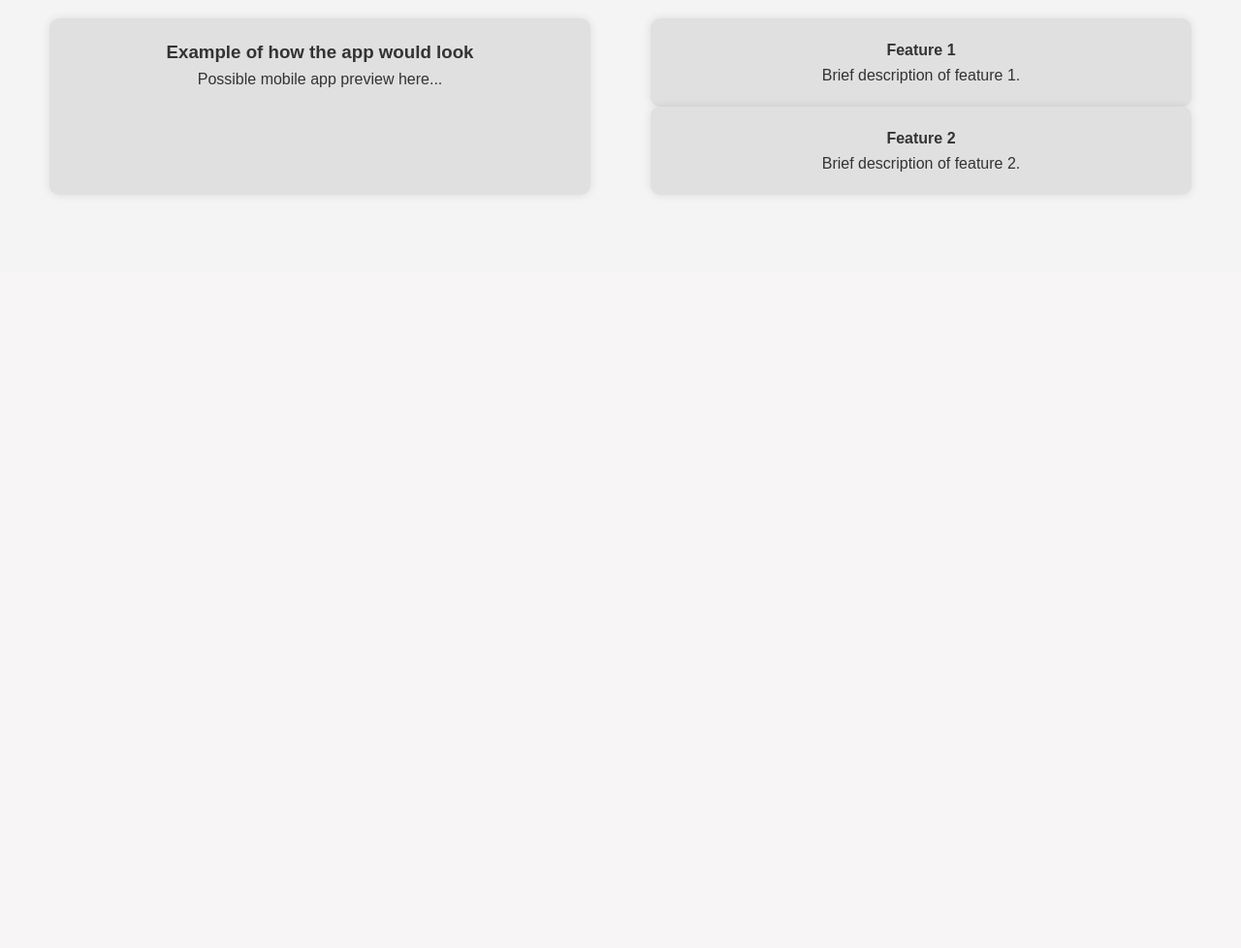
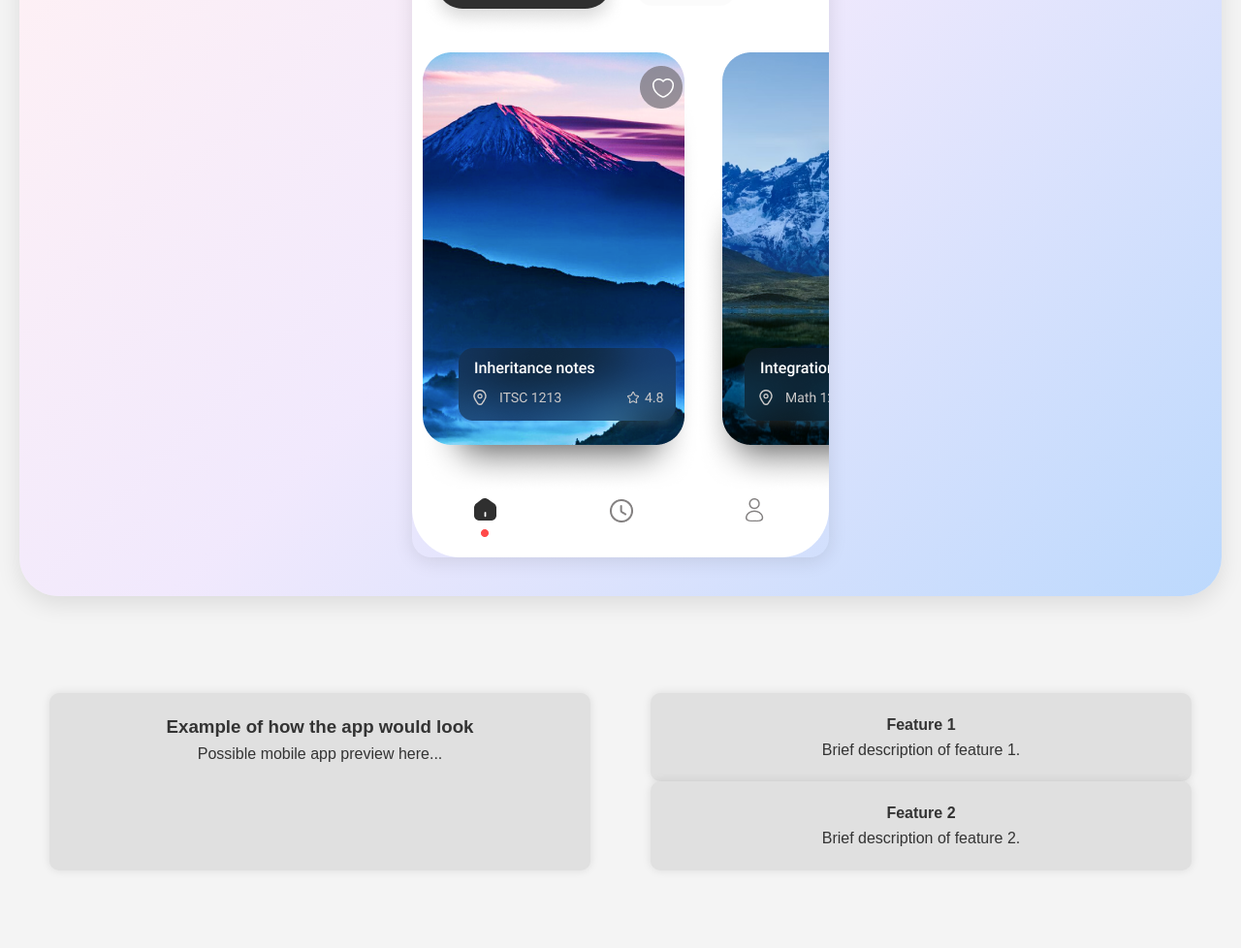
Before and after one commit to Muhamed530/StudyBunny, a Python web app: template templates/index.html in a window 1280 px wide. Shown: the part 957-1935 px from the top of the page at 97% size. Before the commit the page ends 1159 px from the top, so only its background shows below. Run offline with Jinja, Linux system fonts and the light colour scheme; the template is opened without the code that fills it, so the values that code supplies are empty.

Commit message:
Final Hero IMG

```diff
--- a/static/css/home.css
+++ b/static/css/home.css
@@ -2,6 +2,7 @@
 body {
     margin: 0;
     padding: 0;
+    overflow-x: hidden;
 }
 
 /* Navbar Styling */
@@ -84,77 +85,96 @@ body {
 /* Hero Section */
 .hero {
     display: flex;
-    justify-content: center;
-    align-items: flex-start;
-    height: 100vh; /* Full viewport height for better impact */
-    background:
-        linear-gradient(135deg,
-            rgba(240, 248, 255, 1) 0%,   /* Light blue */
-            rgba(255, 240, 245, 0.9) 30%, /* Soft pastel pink */
-            rgba(240, 230, 255, 0.8) 60%, /* Lavender */
-            rgba(174, 210, 255, 0.8) 100% /* Pastel blue edge */
-        );
+    flex-direction: column;
+    align-items: center;
+    justify-content: flex-start; /* Align content to start vertically */
+    min-height: 120vh; /* Extend hero section height */
+    background: linear-gradient(135deg,
+        rgba(240, 248, 255, 1) 0%,
+        rgba(255, 240, 245, 0.9) 30%,
+        rgba(240, 230, 255, 0.8) 60%,
+        rgba(174, 210, 255, 0.8) 100%);
     border-radius: 40px;
     margin: 20px;
-    margin-top: -15px;
-    padding: 80px 40px;
+    padding: 40px;
     text-align: center;
-    box-shadow: 0px 8px 25px rgba(0, 0, 0, 0.1); /* Softer shadow */
+    box-shadow: 0px 8px 25px rgba(0, 0, 0, 0.1);
     position: relative;
     overflow: hidden;
 }
 
-/* Vignette Overlay */
-.hero::after {
-    content: "";
-    position: absolute;
-    top: 0;
-    left: 0;
-    width: 100%;
-    height: 100%;
-    background: radial-gradient(circle, rgba(0, 0, 0, 0) 70%, rgba(0, 0, 0, 0.1) 100%);
-    pointer-events: none;
-    border-radius: 40px;
-}
 
 /* Hero Content Styling */
 .hero-content {
     max-width: 700px;
-    margin-top: 60px;
+    margin-bottom: 20px;
+    text-align: center;
 }
 
-/* Slogan Text */
 .hero-content h1 {
     font-size: 4.5rem;
-    font-weight: bold;
-    margin-bottom: 15px;
-    color: #2f2f2f; /* Dark gray for better readability */
+    margin-bottom: 10px;
+    color: #2f2f2f;
 }
 
-/* Subtext */
 .hero-content p {
-    font-size: 1.8rem;
+    font-size: 1.5rem;
     color: #4a4a4a;
-    margin-bottom: 20px;
+    margin-bottom: 10px;
 }
 
-/* Call-to-Action Button */
+/* Parallax Wrapper Styling */
+.parallax-wrapper {
+    position: absolute;
+    bottom: 0; /* Align the image towards the bottom */
+    width: 100%;
+    height: 70vh; /* Adjust height to fit the content */
+    overflow: hidden;
+    z-index: -1; /* Behind content */
+}
+
+/* Parallax Image Styling */
+.parallax-wrapper img {
+    width: 100%; /* Full width */
+    height: auto; /* Maintain aspect ratio */
+    object-fit: cover; /* Ensure the image fills the area nicely */
+    transform: translateY(0); /* Initial position */
+    transition: transform 0.1s linear; /* Smooth scrolling effect */
+}
+/* CTA Button Styling */
 .cta-btn {
-    background-color: #57b6ff; /* Light, noticeable blue */
+    background-color: #57b6ff;
     color: white;
     padding: 15px 35px;
     font-size: 1.2rem;
     font-weight: bold;
-    border: none;
     border-radius: 25px;
-    cursor: pointer;
+    margin-bottom: 20px;
+    text-decoration: none;
     transition: background-color 0.3s ease-in-out;
-    margin-bottom: 20px;
 }
 
 .cta-btn:hover {
-    background-color: #4296d6; /* Slightly darker on hover */
+    background-color: #4296d6;
 }
+
+/* Hero Image Styling */
+.hero-image {
+    display: flex;
+    justify-content: center;
+    align-items: center;
+    width: 100%; /* Full width to center-align */
+    margin-top: 20px; /* Space between text and image */
+}
+
+.hero-image img {
+    max-width: 70%; /* Keep image responsive */
+    height: auto; /* Maintain aspect ratio */
+    border-radius: 20px; /* Optional rounding */
+    box-shadow: 0 4px 20px rgba(0, 0, 0, 0.1); /* Subtle shadow */
+}
+
+
 
 /* Content Section */
 .content {
--- a/static/js/home.js
+++ b/static/js/home.js
@@ -17,4 +17,13 @@ window.addEventListener('scroll', () => {
             isShrunk = false;  // Update state to non-shrunk
         }
     }, 35);  // Debounce delay (
+
+    window.addEventListener('scroll', () => {
+        const scrollPosition = window.scrollY;
+        const parallaxImage = document.querySelector('.parallax-wrapper img');
+
+        // Adjust the translateY value based on scroll
+        parallaxImage.style.transform = `translateY(${scrollPosition * 0.2}px)`;
+    });
+
 });
--- a/templates/index.html
+++ b/templates/index.html
@@ -11,9 +11,9 @@
 <body>
     <!-- Navbar -->
     <nav class="navbar">
-        <div class ="logo-container">
-            <img src="/static/images/StudyBunny_Logo.png" alt = "StudyBunny Logo" width="40" height="50">
-            <span class = "logo-text">studybunny</span>
+        <div class="logo-container">
+            <img src="/static/images/StudyBunny_Logo.png" alt="StudyBunny Logo" width="40" height="50">
+            <span class="logo-text">studybunny</span>
         </div>
         <ul class="nav-links">
             <li><a href="#">Plus</a></li>
@@ -26,18 +26,18 @@
     <section class="hero">
         <div class="hero-content">
             <h1>Study better with StudyBunny!</h1>
+            <p>Organize your learning effortlessly.</p>
+            <button class="cta-btn"><a href="signupPage.html">Sign Up</a></button>
+            <p>Already Have an account? <a href="loginPage.html">Login Here</a></p>
+        </div>
 
-            <p1>Organize your learning effortlessly.</p1>
-            <br>
-            <br>
-            <button class="cta-btn"><a href="signupPage.html">Sign Up</a></button>
-            <br>
-            <p>Already Have an account?
-                <a href="loginPage.html"> Login Here</a>
-            </p>
-            <img src="/static/images/example-hero.png" alt="Hero Image">
+        <div class="hero-image">
+            <img src="/static/images/mobiledash.png" alt="Hero Image">
         </div>
     </section>
+
+
+
 
     <!-- Preview and Features Section -->
     <section class="content">
```
Also changed, not shown: static/images/mobiledash.png (added).
